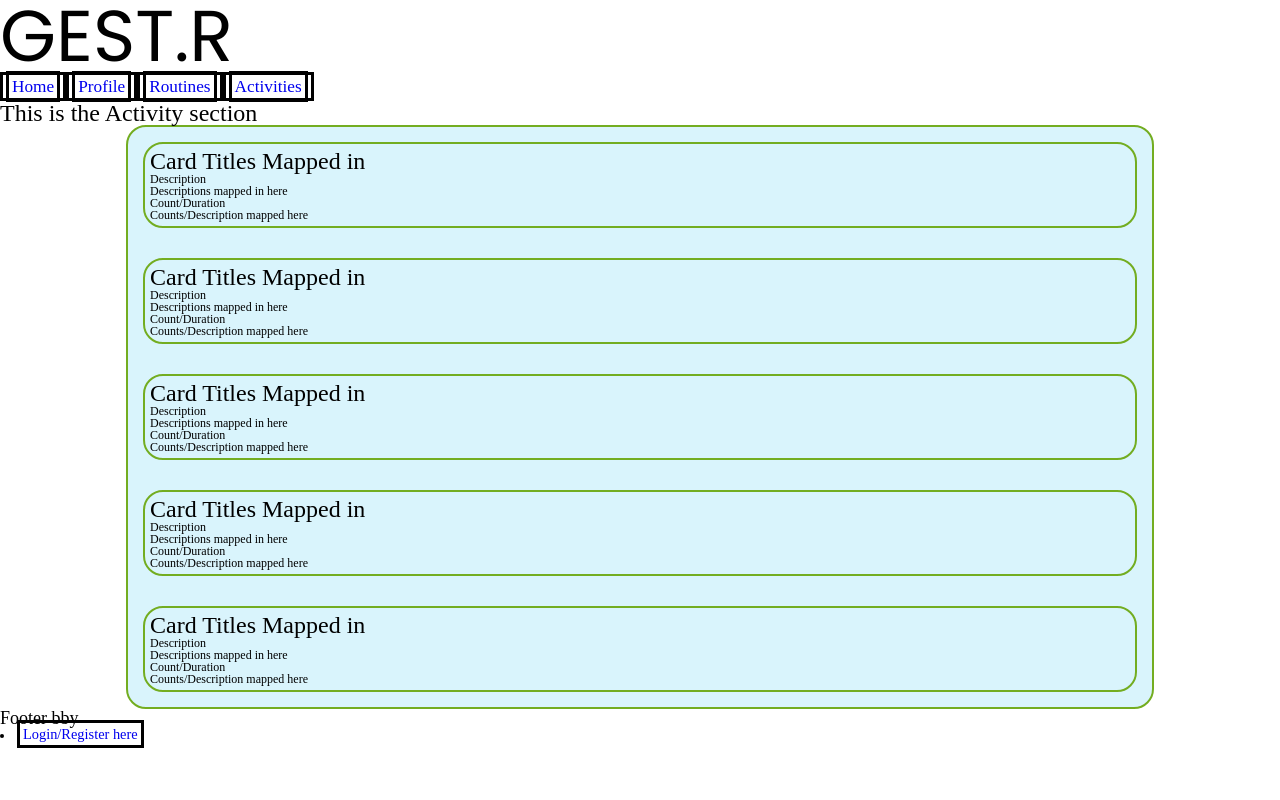
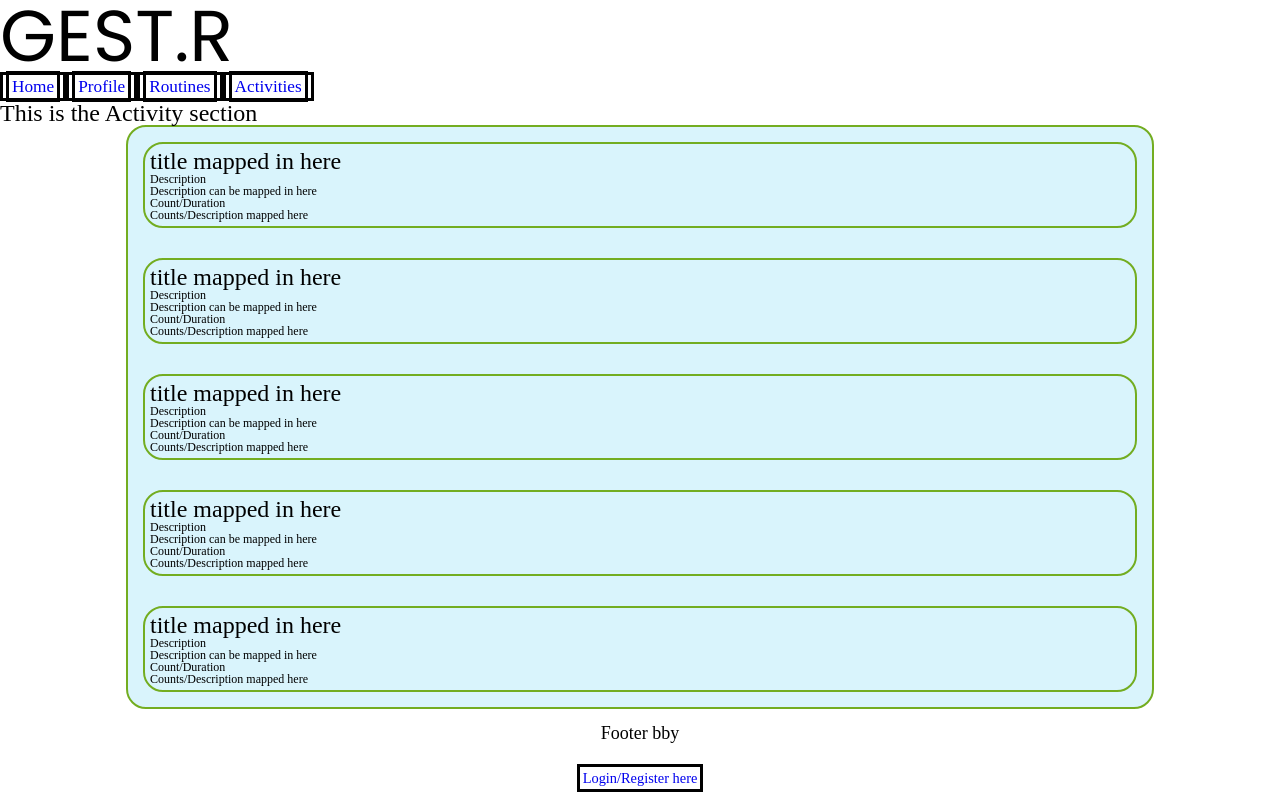
Before and after one commit to Cawde/FitnessTrackerFE, a React (Create React App) app in the folder fitness-tracker-fe/: page /activities in a window 1280 px wide. Built offline with nearby package versions, Linux system fonts and the light colour scheme; a web font is replaced by a local one.

Commit message:
more css done on footer

```diff
--- a/fitness-tracker-fe/src/App.js
+++ b/fitness-tracker-fe/src/App.js
@@ -56,7 +56,7 @@ function App() {
           </Route>
 
           <Footer />
-          <li><Link to="/login">Login/Register here</Link></li>
+          <li className="Login-btn"><Link to="/login">Login/Register here</Link></li>
           <Route path="/login">
             <Login
               currentPage={currentPage}
@@ -66,7 +66,6 @@ function App() {
             />
           </Route>
       </Router>
-
     </div>
   )
 }
--- a/fitness-tracker-fe/src/Components/Activity.js
+++ b/fitness-tracker-fe/src/Components/Activity.js
@@ -5,6 +5,7 @@ const Activity = () => {
     <div>
       <h1>This is the Activity section</h1>
       <Content />
+
     </div>
   );
 }
--- a/fitness-tracker-fe/src/Components/Card.js
+++ b/fitness-tracker-fe/src/Components/Card.js
@@ -1,9 +1,10 @@
 const Card = () => {
+
     return (
         <div className="Card">
-            <h1 className="card_title">Card Titles Mapped in</h1>
+            <h1 className="card_title">title mapped in here</h1>
             <h3 className="card_subtitle">Description</h3>
-                <p className="card_content">Descriptions mapped in here</p>
+                <p className="card_content">Description can be mapped in here</p>
             <h3 className="card_subtitle">Count/Duration</h3>
                 <p className="card_content">Counts/Description mapped here</p>
         </div>
--- a/fitness-tracker-fe/src/index.css
+++ b/fitness-tracker-fe/src/index.css
@@ -59,19 +59,25 @@ font-family: 'PT Serif Caption', serif; */
     background: #ffffff;
     font-size: 0.75em;
 }
+.Login-btn {
+    margin: auto;
+    list-style: none;
+}
 .App-Header {
 
 }
 .Navbar {
     display: flex;
     flex-direction: row;
+    align-content: flex-end;
 }
 .Navbar li, a {
     font-size: 1.2em;
     padding: 3px;
     text-decoration: none;
     border: solid, black, 3px;
-    ;
+
+
 }
 .Heading_h1 {
     font-family: 'Poppins', sans-serif;
@@ -126,6 +132,9 @@ font-family: 'PT Serif Caption', serif; */
 }
  .Footer {
     font-size: 1.5em;
+    display: flex;
+    flex-direction: row;
+    margin: auto;
  }
  .Footer :is(a, li) {
     font-size: 1.5em;  /*NOT WORKING*/
```
